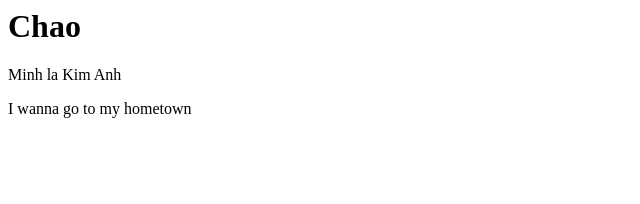
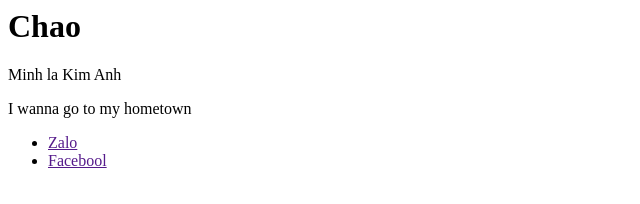
Before and after one commit to kimanhskymn/KimAnh-s-Project, a plain HTML site: page index.html in a window 1280 px wide. Shown: the whole page, without its empty margins (0-640 px from the left). Drawn offline with Linux system fonts and the light colour scheme.

Commit message:
Recently, I have added two link soical media

```diff
--- a/index.html
+++ b/index.html
@@ -1,3 +1,8 @@
 <h1>Chao</h1>
 <p>Minh la Kim Anh</p>
 <p>I wanna go to my hometown</p>
+
+<ul>
+    <li><a href="">Zalo</a></li>
+    <li><a href="">Facebool</a></li>
+</ul>
```
